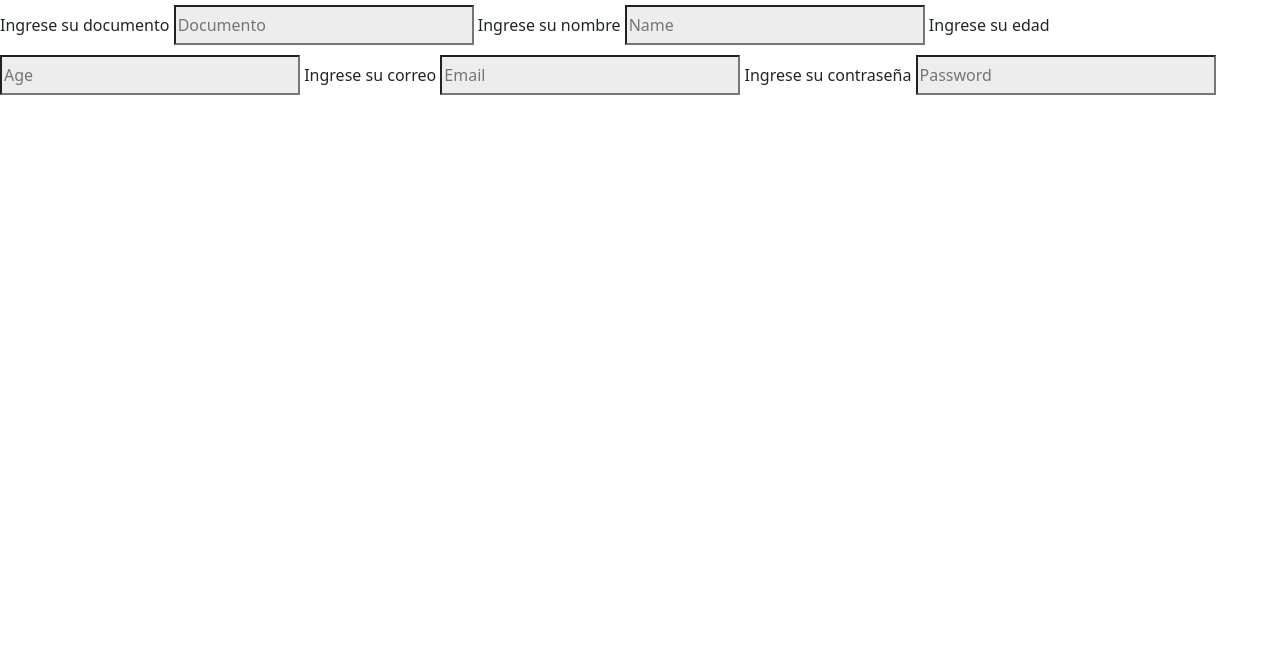
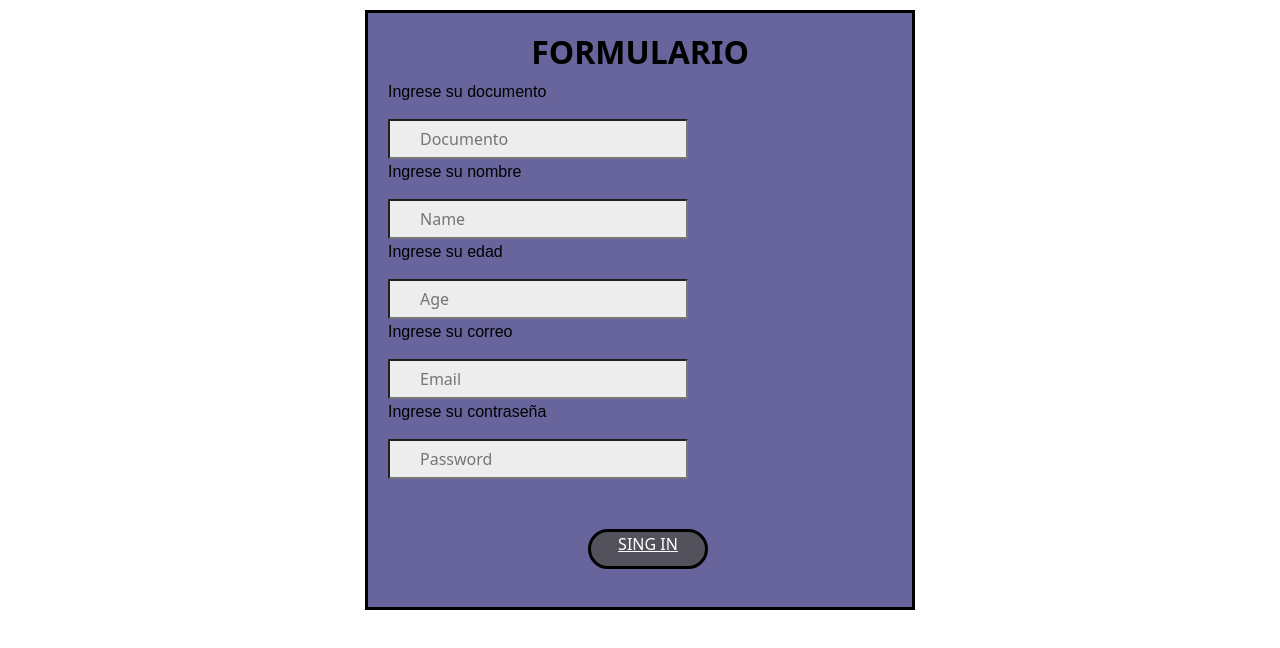
Before and after one commit to JuanEspinosa110/Juan_Espinosa, a plain HTML site: page Formulario.html in a window 1280 px wide. Drawn offline with nearby package versions, Linux system fonts and the light colour scheme.

Commit message:
Ultima modificacion, index y formulario terminado

```diff
--- a/CSS/style.css
+++ b/CSS/style.css
@@ -75,3 +75,58 @@
     margin-bottom: 70px;
     color: white;
 }
+
+.formulario{
+    display: block;
+    flex-direction: column;
+    margin-top: 10px;
+    border: 3px solid black;
+    width: 550px;
+    height: 600px;
+    padding: 20px;
+    flex-wrap: wrap;
+    background-color: #68649C;
+}
+
+.contenedor-formulario{
+    display: flex;
+    justify-content: center;
+    flex-wrap: wrap;
+}
+
+.label{
+    font-family: Arial, Helvetica, sans-serif;
+    color: black;
+    text-align: left;
+
+}
+
+.formulario-input{
+    width: 300px;
+    font-size: 1rem;
+    margin-top:15px;
+    background-color: rgb(237, 237, 237);
+    height: 40px;
+    padding-left: 30px;
+}
+
+.tittle{
+    text-align: center;
+    font-weight: bold;
+    color: black;
+
+}
+
+.boton-formulario{
+    text-align: center;
+    background-color:#53525C;
+    border: 3px solid black;
+    border-radius: 30px;
+    display:flex;
+    justify-content: center;
+    width: 120px;
+    height: 40px;
+    margin: 50px 60px 0 200px;
+    color: white;
+
+}
--- a/Formulario.html
+++ b/Formulario.html
@@ -8,26 +8,38 @@
     <link href="https://cdn.jsdelivr.net/npm/bootstrap@5.3.6/dist/css/bootstrap.min.css" rel="stylesheet" integrity="sha384-4Q6Gf2aSP4eDXB8Miphtr37CMZZQ5oXLH2yaXMJ2w8e2ZtHTl7GptT4jmndRuHDT" crossorigin="anonymous">
 </head>
 <body>
-    <div>
-        <form action="" method="">
+    <div class="contenedor-formulario">
 
-            <label for="documento">Ingrese su documento</label>
-            <input class="create-input" type="number" id="documento" name="documento" placeholder="Documento"/>
+        <div class="formulario">
+            <h2 class="tittle">FORMULARIO</h2>
 
-            <label for="name">Ingrese su nombre</label>
-            <input class="create-input" type="text" id="name" name=" name" placeholder="Name"/>
+            <form  action="" method="get">
 
-            <label for="edad">Ingrese su edad</label>
-            <input class="create-input" type="number" id="edad" name="edad" placeholder="Age"/>
+                <label class="label" for="documento">Ingrese su documento</label>
+                <br>
+                <input class="formulario-input" type="number" id="documento" name="documento" placeholder="Documento"/>
+                <br>
+                <label class="label" for="name">Ingrese su nombre</label>
+                <br>
+                <input class="formulario-input" type="text" id="name" name=" name" placeholder="Name"/>
+                <br>
+                <label class="label"l for="edad">Ingrese su edad</label>
+                <br>
+                <input class="formulario-input" type="number" id="edad" name="edad" placeholder="Age"/>
+                <br>
+                <label class="label" for="email">Ingrese su correo</label>
+                <br>
+                <input class="formulario-input" type="email" id="email" name="email" placeholder="Email"/>
+                <br>
+                <label class="label" for="email">Ingrese su contraseña</label>
+                <br>
+                <input class="formulario-input" type="password" id="password" name="password" placeholder="Password"/>
+                <br>
+                <a class="boton-formulario" type="submit" href="index.html">SING IN</a>
+            </form>
 
-            <label for="email">Ingrese su correo</label>
-            <input class="create-input" type="email" id="email" name="email" placeholder="Email"/>
+        </div>
+    </div>
 
-            <label for="email">Ingrese su contraseña</label>
-            <input class="create-input" type="password" id="password" name="password" placeholder="Password"/>
-
-        </form>
-
-    </div>
 </body>
 </html>
```
